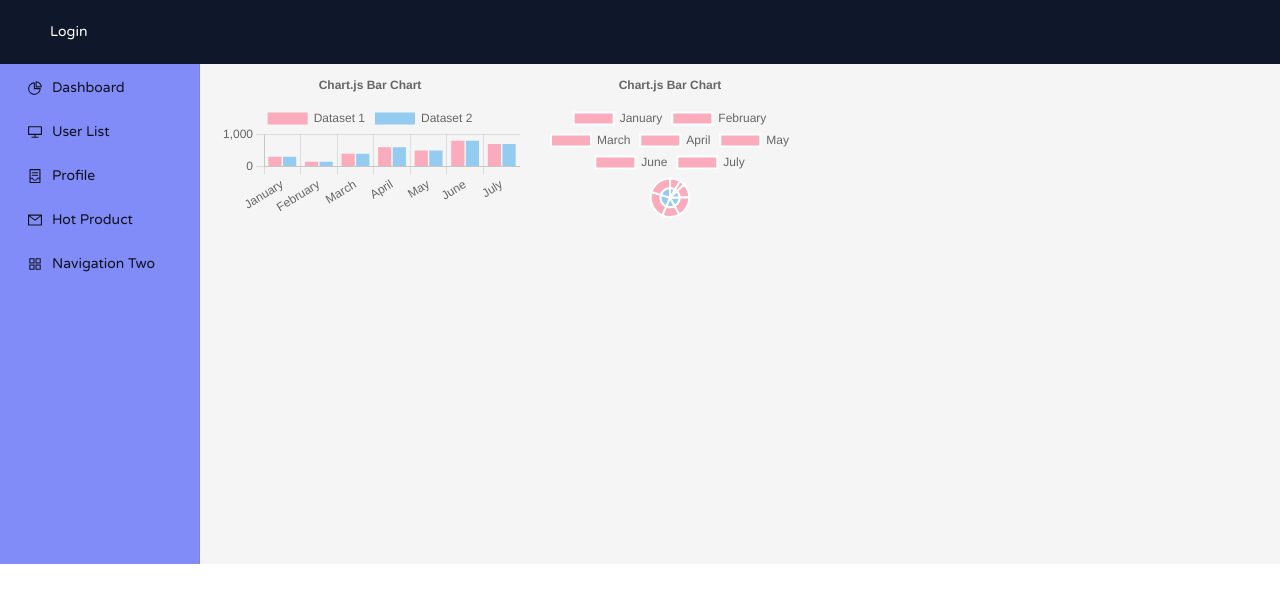
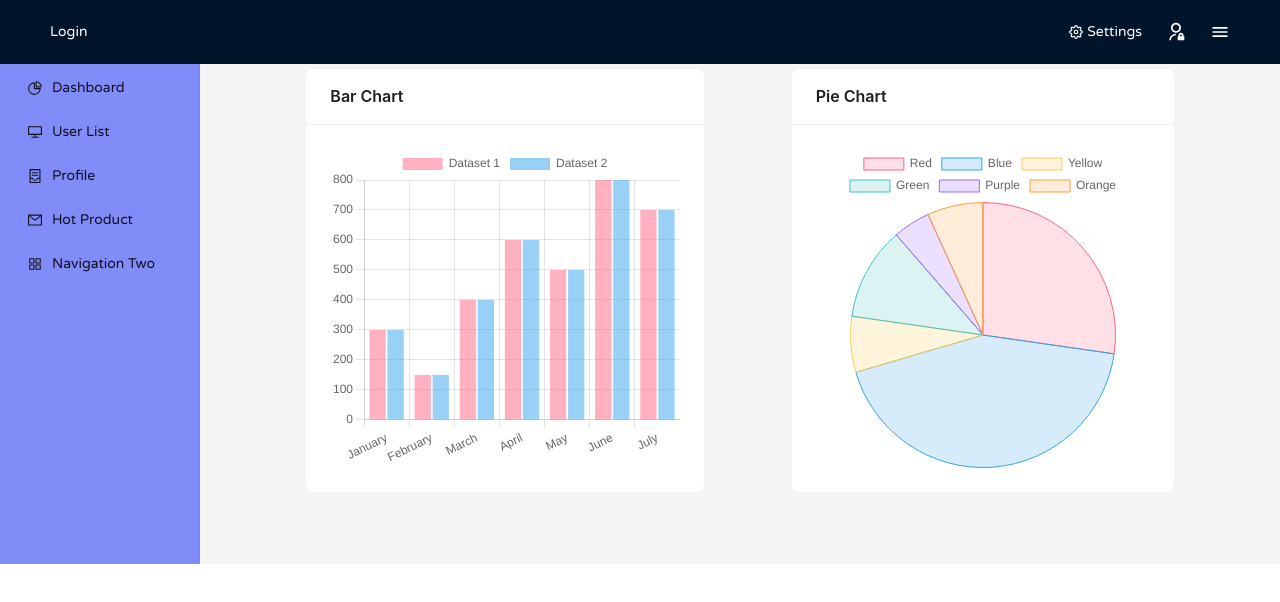
Before and after one commit to lonesomejoker/E-commerce, a React (Create React App) app: page /admin/dashboard in a window 1280 px wide. Shown: the top 602 px of the page. Built offline with nearby package versions, Linux system fonts and the light colour scheme; a web font is replaced by a local one.

Commit message:
user list

```diff
--- a/src/Redux/Store.js
+++ b/src/Redux/Store.js
@@ -1,29 +1,17 @@
-import { configureStore} from "@reduxjs/toolkit"
-
-import {persistStore} from "redux-persist"
+import { configureStore } from "@reduxjs/toolkit";
+import { persistStore } from "redux-persist";
 import RootReducer from "./RootReducer";
-import {thunk} from 'redux-thunk'
-import {
-    FLUSH,
-    REHYDRATE,
-    PAUSE,
-    PERSIST,
-    PURGE,
-    REGISTER,
-  } from 'redux-persist'
+import { thunk } from "redux-thunk";
 
 const Store = configureStore({
-    reducer:RootReducer,
+  reducer: RootReducer,
+  middleware: (getDefaultMiddleware) =>
+    getDefaultMiddleware({
+      thunk: [thunk],
+      serializableCheck: false,
 
-    //middleware:(getDefaultMiddleware)=>getDefaultMiddleware().concat(thunk)
-    middleware: (getDefaultMiddleware) =>
-    getDefaultMiddleware({
-      thunk:[thunk],
-      serializableCheck: {
-        ignoredActions: [FLUSH, REHYDRATE, PAUSE, PERSIST, PURGE, REGISTER],
-      },
     }),
+});
 
-});
 export const persistor = persistStore(Store);
 export default Store;
--- a/src/component/admin/AdminDashboard.js
+++ b/src/component/admin/AdminDashboard.js
@@ -1,4 +1,4 @@
-import React from 'react';
+import React from "react";
 import {
   Chart as ChartJS,
   CategoryScale,
@@ -7,11 +7,10 @@ import {
   Title,
   Tooltip,
   Legend,
-  ArcElement
-} from 'chart.js';
-import { Bar,Pie } from 'react-chartjs-2';
-import { Card } from 'antd';
-
+  ArcElement,
+} from "chart.js";
+import { Bar, Pie } from "react-chartjs-2";
+import { Card } from "antd";
 
 ChartJS.register(
   CategoryScale,
@@ -22,55 +21,78 @@ ChartJS.register(
   Legend,
   ArcElement
 );
- const options = {
+const options = {
   maintainAspectRatio: false,
   responsive: true,
   plugins: {
     legend: {
-      position: 'top',
-    },
-    title: {
-      display: true,
-      text: 'Chart.js Bar Chart',
+      position: "top",
     },
   },
 };
 
-const labels = ['January', 'February', 'March', 'April', 'May', 'June', 'July'];
+const labels = ["January", "February", "March", "April", "May", "June", "July"];
 
- const data = {
+const data = {
   labels,
   datasets: [
     {
-      label: 'Dataset 1',
-      data: [300,150,400,600,500,800,700],
-      backgroundColor: 'rgba(255, 99, 132, 0.5)',
-
+      label: "Dataset 1",
+      data: [300, 150, 400, 600, 500, 800, 700],
+      backgroundColor: "rgba(255, 99, 132, 0.5)",
     },
     {
-      label: 'Dataset 2',
-      data: [300,150,400,600,500,800,700],
-      backgroundColor: 'rgba(53, 162, 235, 0.5)',
-
+      label: "Dataset 2",
+      data: [300, 150, 400, 600, 500, 800, 700],
+      backgroundColor: "rgba(53, 162, 235, 0.5)",
     },
   ],
 };
 
- const AdminDashboard=()=> {
+const pieData = {
+  labels: ['Red', 'Blue', 'Yellow', 'Green', 'Purple', 'Orange'],
+  datasets: [
+    {
+      label: '# of Votes',
+      data: [12, 19, 3, 5, 2, 3],
+      backgroundColor: [
+        'rgba(255, 99, 132, 0.2)',
+        'rgba(54, 162, 235, 0.2)',
+        'rgba(255, 206, 86, 0.2)',
+        'rgba(75, 192, 192, 0.2)',
+        'rgba(153, 102, 255, 0.2)',
+        'rgba(255, 159, 64, 0.2)',
+      ],
+      borderColor: [
+        'rgba(255, 99, 132, 1)',
+        'rgba(54, 162, 235, 1)',
+        'rgba(255, 206, 86, 1)',
+        'rgba(75, 192, 192, 1)',
+        'rgba(153, 102, 255, 1)',
+        'rgba(255, 159, 64, 1)',
+      ],
+      borderWidth: 1,
+    },
+  ],
+};
+
+
+const AdminDashboard = () => {
   return (
-    <div className=' flex'>
-    <section>
+    <div className=" md:flex justify-evenly">
+      <div>
+        <Card title="Bar Chart" className="max-w-[400px]">
+        <Bar options={options} data={data} className=" h-80" />
+        </Card>
+      </div>
+      <div>
+      <Card title="Pie Chart" className=" max-w-96" >
+        <Pie data={pieData} options={options} className=" h-80"/>
+        </Card>
 
-  <Bar options={options} data={data} />
-
-  </section>
-  <section>
-
-    <Pie options={options} data={data}/>
-
-  </section>
-
-  </div>)
-}
+      </div>
+    </div>
+  );
+};
 
 export default AdminDashboard;
--- a/src/component/admin/UserList.js
+++ b/src/component/admin/UserList.js
@@ -2,20 +2,6 @@ import React from 'react'
 import { Table } from 'antd';
 import { fetchUser } from '../../services/allProducts';
 import { useSelector,useDispatch } from 'react-redux';
-const dataSource = [
-  {
-    key: '1',
-    name: 'Mike',
-    age: 32,
-    address: '10 Downing Street',
-  },
-  {
-    key: '2',
-    name: 'John',
-    age: 42,
-    address: '10 Downing Street',
-  },
-];
 
 const columns = [
   {
@@ -29,13 +15,11 @@ const columns = [
     key: 'phone',
   },
   {
-    title: 'Address',
-    dataIndex: 'address',
-    key: 'address',
+    title: 'Email',
+    dataIndex: 'email',
+    key: 'email',
   },
 ];
-
-
 
 const UserList = () => {
   const dispatch=useDispatch();
@@ -50,7 +34,9 @@ const UserList = () => {
   return (
     <div>
       <h1>User List</h1>
-      <Table dataSource={users.data} columns={columns} />;
+      <Table dataSource={users.data} columns={columns} className=' max-w-[600px]'
+        rowKey={users=>users.id}
+      />;
     </div>
   )
 }
--- a/src/layout/AdminLayout.js
+++ b/src/layout/AdminLayout.js
@@ -2,6 +2,11 @@ import React from 'react';
 import { Layout, Menu } from 'antd';
 import { Outlet, useNavigate } from 'react-router-dom';
 import { adminItems } from '../component/utiles/Product';
+import { RiAdminLine } from "react-icons/ri";
+import { IoMdMenu } from "react-icons/io";
+import { FiSettings } from 'react-icons/fi';
+
+
 const { Header, Content, Sider } = Layout;
 
 const AdminLayout= () => {
@@ -11,8 +16,13 @@ const AdminLayout= () => {
   }
   return (
     <Layout className=' font-varela'>
-      <Header className=' flex items-center bg-slate-900'>
+      <Header className=' flex items-center bg-slate-90 justify-between'>
         <h1 className=' text-white'>Login</h1>
+        <section className=' flex gap-x-6 items-center text-white'>
+         <h1 className=' flex items-center gap-x-1'><FiSettings/>Settings</h1>
+         <RiAdminLine  size={20}/>
+         <IoMdMenu  size={20}/>
+        </section>
       </Header>
 
       <Layout>
```
